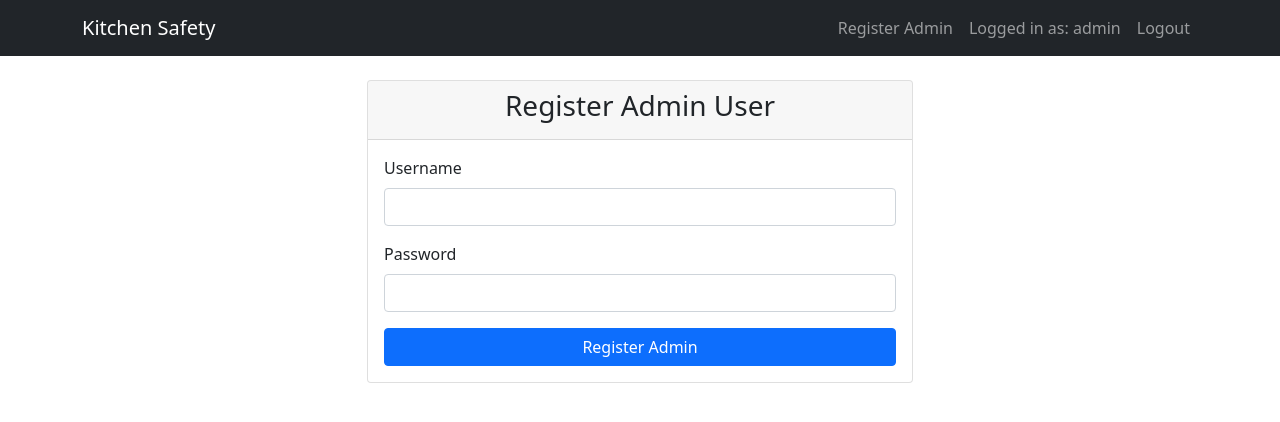
After one commit to songc120/IoTKitchenFireSafetySystem, a Flask app: page /register-admin in a window 1280 px wide. The commit adds this page. Shown: the top 422 px of the page. Run offline with Flask 3, Linux system fonts and the light colour scheme; a user stored in the database is signed in.

Commit message:
added roles

```diff
--- a/app/auth.py
+++ b/app/auth.py
@@ -1,8 +1,9 @@
 from flask import Blueprint, render_template, redirect, url_for, flash, request
-from flask_login import login_user, logout_user, login_required
+from flask_login import login_user, logout_user, login_required, current_user
 from werkzeug.security import generate_password_hash
 from . import db
 from .models import User
+from .decorators import admin_required
 
 auth = Blueprint('auth', __name__)
 
@@ -29,7 +30,7 @@ def register():
             flash('Username already exists')
             return redirect(url_for('auth.register'))
 
-        user = User(username=username)
+        user = User(username=username, role='user')
         user.set_password(password)
         db.session.add(user)
         db.session.commit()
@@ -37,6 +38,26 @@ def register():
         return redirect(url_for('auth.login'))
     return render_template('register.html')
 
+@auth.route('/register-admin', methods=['GET', 'POST'])
+@admin_required
+def register_admin():
+    if request.method == 'POST':
+        username = request.form.get('username')
+        password = request.form.get('password')
+
+        if User.query.filter_by(username=username).first():
+            flash('Username already exists')
+            return redirect(url_for('auth.register_admin'))
+
+        user = User(username=username, role='admin')
+        user.set_password(password)
+        db.session.add(user)
+        db.session.commit()
+
+        flash('Admin user created successfully')
+        return redirect(url_for('main.dashboard'))
+    return render_template('register_admin.html')
+
 @auth.route('/logout')
 @login_required
 def logout():
--- /dev/null
+++ b/app/decorators.py
@@ -0,0 +1,13 @@
+from functools import wraps
+from flask import flash, redirect, url_for
+from flask_login import current_user
+
+
+def admin_required(f):
+    @wraps(f)
+    def decorated_function(*args, **kwargs):
+        if not current_user.is_authenticated or not current_user.is_admin():
+            flash('You need to be an admin to access this page.')
+            return redirect(url_for('main.dashboard'))
+        return f(*args, **kwargs)
+    return decorated_function
--- a/app/main.py
+++ b/app/main.py
@@ -2,6 +2,7 @@ from flask import Blueprint, render_template
 from flask_login import login_required
 from pubnub.pnconfiguration import PNConfiguration
 from pubnub.pubnub import PubNub
+from .decorators import admin_required
 
 main = Blueprint('main', __name__)
 
@@ -18,6 +19,7 @@ def dashboard():
 
 @main.route('/api/reset_alarm', methods=['POST'])
 @login_required
+@admin_required
 def reset_alarm():
     pubnub.publish().channel("chenweisong728").message({
         "reset_alarm": "True"
--- a/app/models.py
+++ b/app/models.py
@@ -3,12 +3,18 @@ from flask_login import UserMixin
 from werkzeug.security import generate_password_hash, check_password_hash
 
 class User(UserMixin, db.Model):
+    __tablename__ = 'user'
+
     id = db.Column(db.Integer, primary_key=True)
     username = db.Column(db.String(80), unique=True, nullable=False)
     password_hash = db.Column(db.String(128))
+    role = db.Column(db.String(20), default='user')  # 'user' or 'admin'
 
     def set_password(self, password):
         self.password_hash = generate_password_hash(password)
 
     def check_password(self, password):
         return check_password_hash(self.password_hash, password)
+
+    def is_admin(self):
+        return self.role == 'admin'
--- a/app/templates/base.html
+++ b/app/templates/base.html
@@ -10,13 +10,32 @@
     <nav class="navbar navbar-expand-lg navbar-dark bg-dark">
         <div class="container">
             <a class="navbar-brand" href="{{ url_for('main.dashboard') }}">Kitchen Safety</a>
-            <div class="navbar-nav">
+            <button class="navbar-toggler" type="button" data-bs-toggle="collapse" data-bs-target="#navbarNav">
+                <span class="navbar-toggler-icon"></span>
+            </button>
+            <div class="collapse navbar-collapse" id="navbarNav">
+                <ul class="navbar-nav ms-auto">
                     {% if current_user.is_authenticated %}
+                        {% if current_user.is_admin() %}
+                            <li class="nav-item">
+                                <a class="nav-link" href="{{ url_for('auth.register_admin') }}">Register Admin</a>
+                            </li>
+                        {% endif %}
+                        <li class="nav-item">
+                            <span class="nav-link">Logged in as: {{ current_user.username }}</span>
+                        </li>
+                        <li class="nav-item">
                             <a class="nav-link" href="{{ url_for('auth.logout') }}">Logout</a>
+                        </li>
                     {% else %}
+                        <li class="nav-item">
                             <a class="nav-link" href="{{ url_for('auth.login') }}">Login</a>
+                        </li>
+                        <li class="nav-item">
                             <a class="nav-link" href="{{ url_for('auth.register') }}">Register</a>
+                        </li>
                     {% endif %}
+                </ul>
             </div>
         </div>
     </nav>
--- /dev/null
+++ b/app/templates/register_admin.html
@@ -0,0 +1,28 @@
+{% extends "base.html" %}
+
+{% block title %}Register Admin{% endblock %}
+
+{% block content %}
+<div class="row justify-content-center">
+    <div class="col-md-6">
+        <div class="card">
+            <div class="card-header">
+                <h3 class="text-center">Register Admin User</h3>
+            </div>
+            <div class="card-body">
+                <form method="POST">
+                    <div class="mb-3">
+                        <label for="username" class="form-label">Username</label>
+                        <input type="text" class="form-control" id="username" name="username" required>
+                    </div>
+                    <div class="mb-3">
+                        <label for="password" class="form-label">Password</label>
+                        <input type="password" class="form-control" id="password" name="password" required>
+                    </div>
+                    <button type="submit" class="btn btn-primary w-100">Register Admin</button>
+                </form>
+            </div>
+        </div>
+    </div>
+</div>
+{% endblock %}
```
Also changed, not shown: app/templates/dashboard.html (+17 -2 lines), migrate.py (added, +13 -0 lines), reset_db.py (added, +45 -0 lines), instance/users.db. Lines whose indentation alone changed are shown as unchanged.
